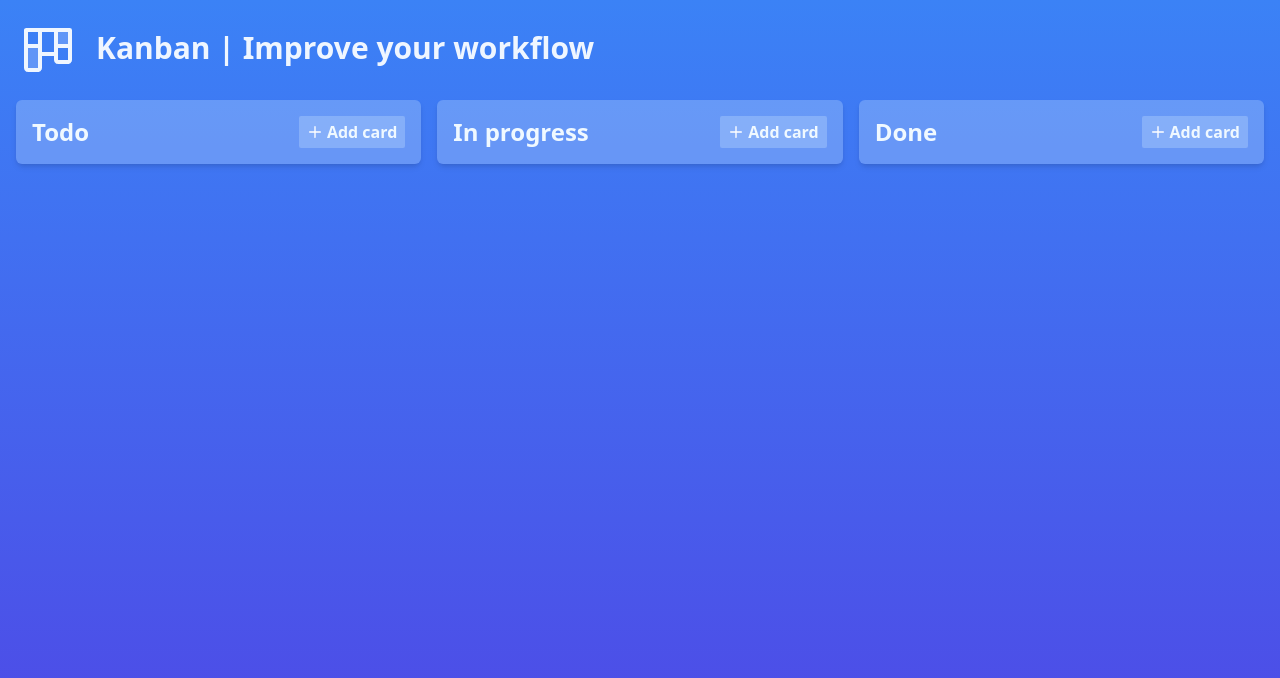
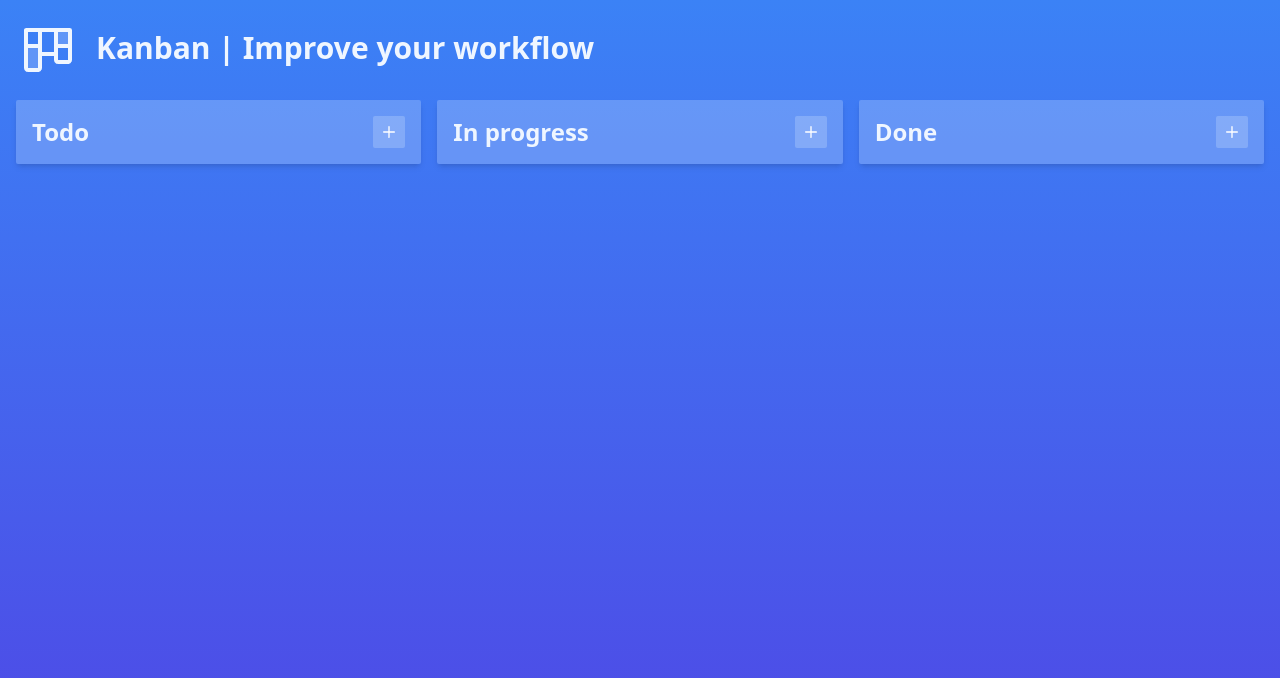
Before and after one commit to lui5gl/kanban, an Angular app: page / in a window 1280 px wide. Shown: the top 678 px of the page. Built offline with nearby package versions, Linux system fonts and the light colour scheme; a web font is replaced by a local one.

Commit message:
Update ColumnComponent styles for improved accessibility and visual consistency

```diff
--- a/src/app/components/column/column.component.html
+++ b/src/app/components/column/column.component.html
@@ -1,18 +1,20 @@
 <section
   (drop)="onDrop($event)"
   (dragover)="onDragOver($event)"
-  class="grid gap-4 rounded-md bg-sky-100/25 p-4 shadow-md"
+  class="grid gap-4 rounded-sm bg-blue-100/25 p-4 shadow-md"
 >
   <header class="flex justify-between">
-    <h2 class="select-none text-2xl font-semibold text-sky-50">
+    <h2 class="select-none text-2xl font-semibold text-blue-50">
       {{ column_name }}
     </h2>
     <button
       (click)="addCard()"
-      class="flex select-none items-center justify-center gap-1 rounded-sm bg-sky-100/25 px-2 font-semibold text-sky-50"
+      class="group flex select-none items-center justify-center gap-1 rounded-sm bg-blue-100/25 px-2 font-semibold text-blue-50"
     >
       <img src="/icons/add.svg" width="16" height="16" alt="Add card" />
-      Add card
+      <span class="hidden group-hover:flex group-hover:delay-150">
+        Add card
+      </span>
     </button>
   </header>
   @for (card of cards; track $index) {
```
